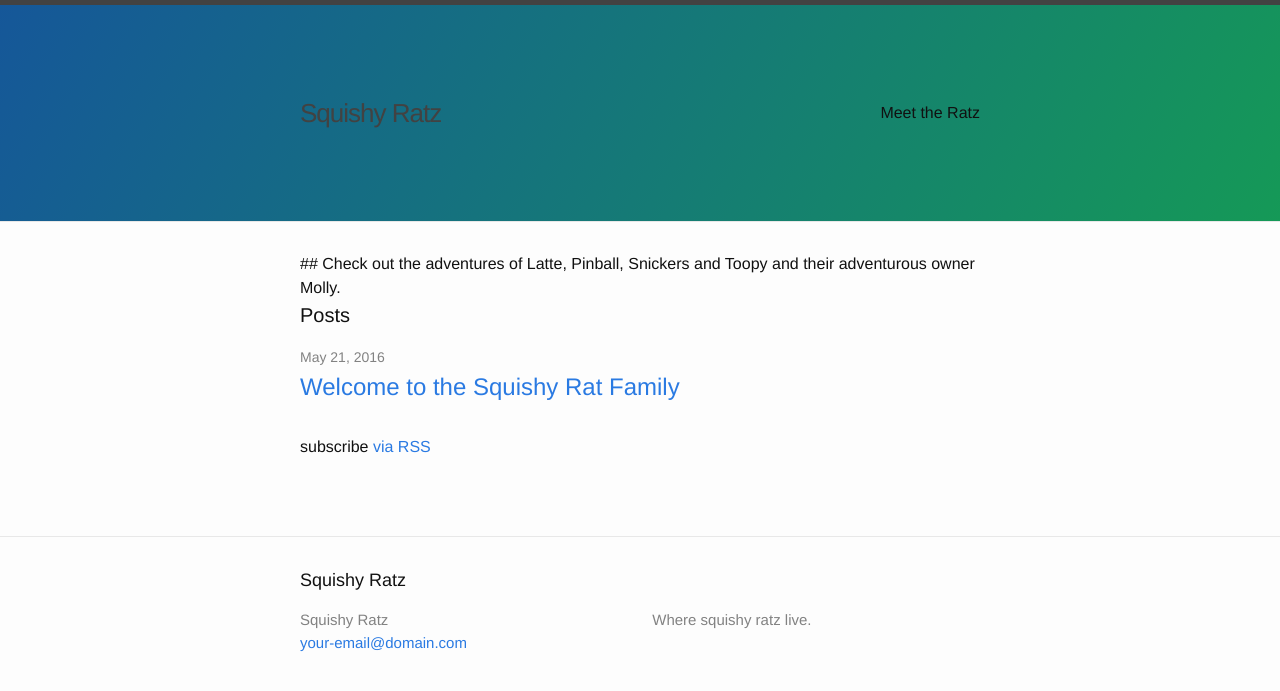
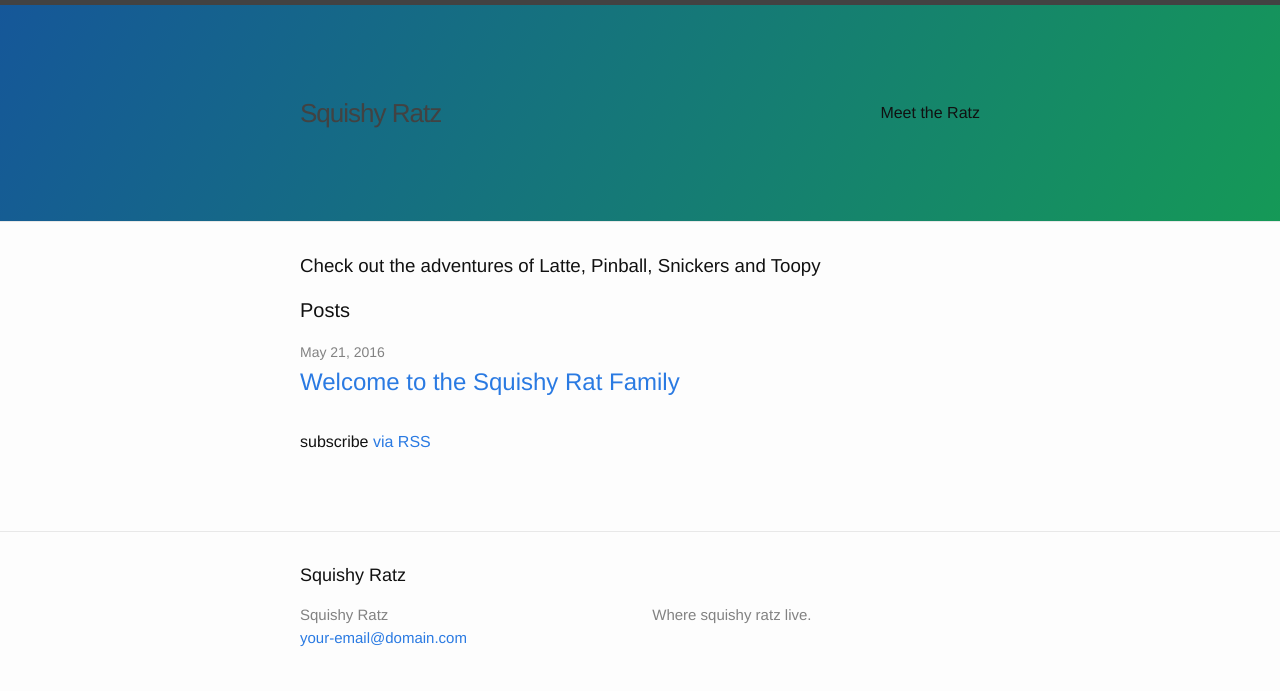
Before and after one commit to squishyratz/squishyratz.github.io, a Jekyll site: the page built from index.html, in a window 1280 px wide. Shown: the top 691 px of the page. Built offline with Jekyll 4.4.1, drawn with Linux system fonts in a browser that asks for light colours.

Commit message:
Cleanup title page.

```diff
--- a/index.html
+++ b/index.html
@@ -2,7 +2,7 @@
 layout: default
 ---
 
-## Check out the adventures of Latte,  Pinball, Snickers and Toopy and their adventurous owner Molly.
+<h3>Check out the adventures of Latte,  Pinball, Snickers and Toopy</h3>
 
 <div class="home">
 
```
